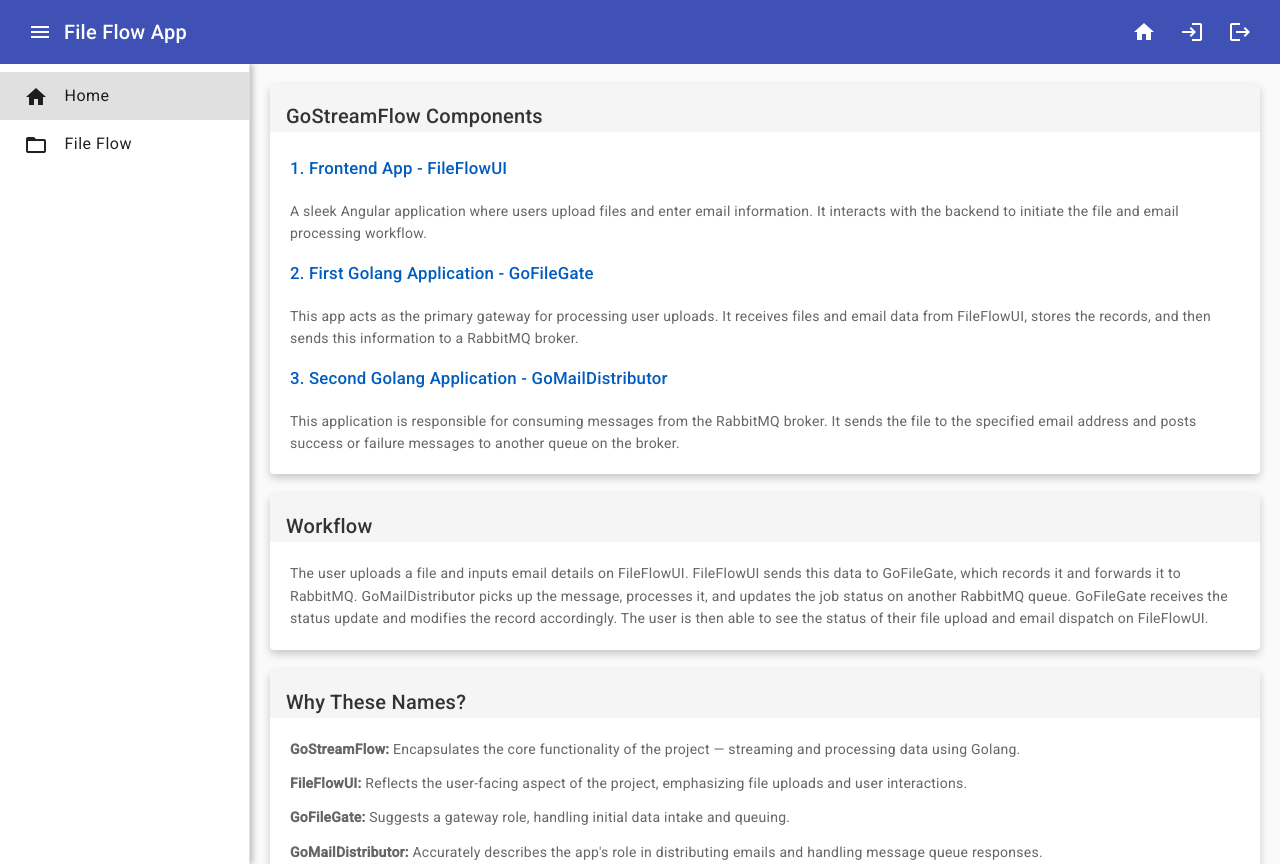
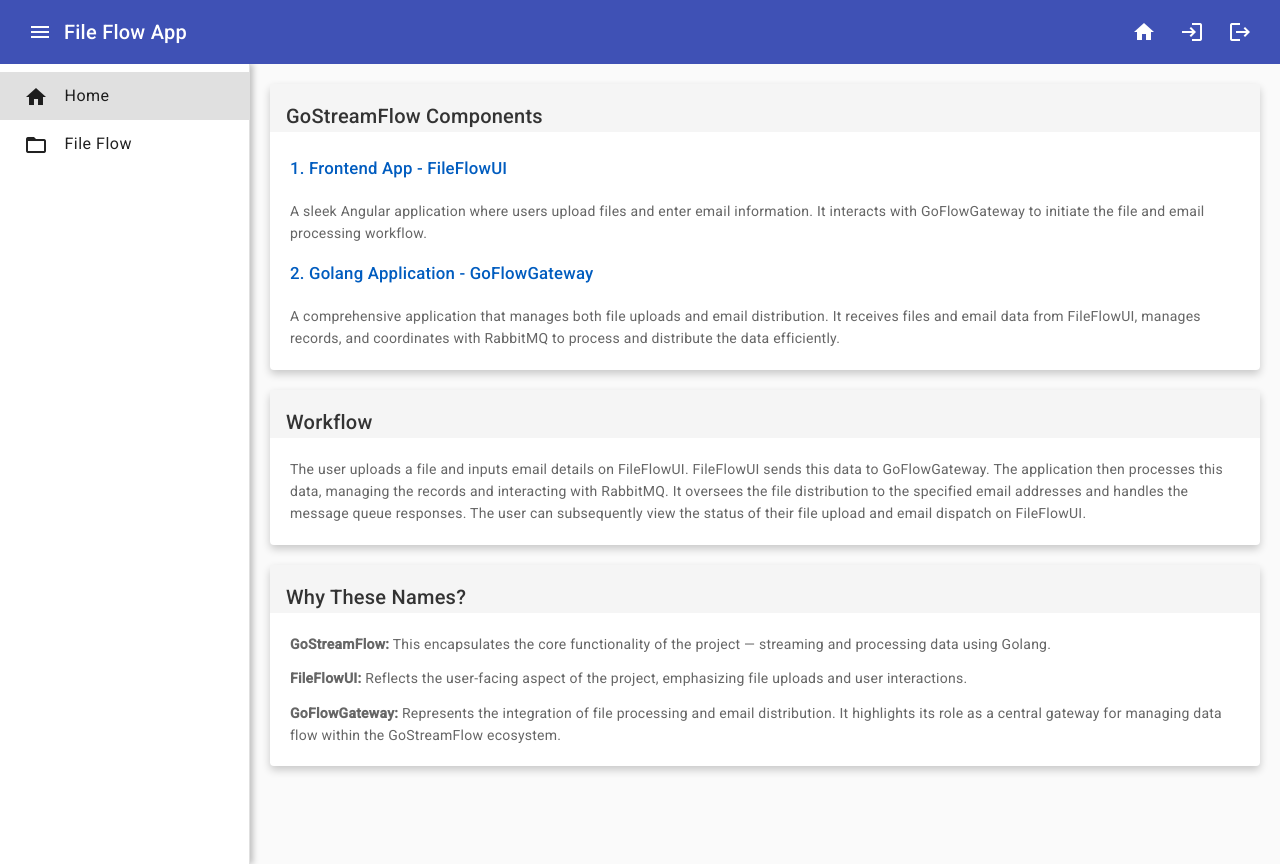
Before and after one commit to BillYang3416/go-stream-flow, an Angular app in the folder file-flow-ui/: page /home in a window 1280 px wide. Built offline with nearby package versions, Linux system fonts and the light colour scheme.

Commit message:
change intro on home page

```diff
--- a/file-flow-ui/src/app/features/home/home.component.html
+++ b/file-flow-ui/src/app/features/home/home.component.html
@@ -7,22 +7,16 @@
       <h2>1. Frontend App - FileFlowUI</h2>
       <p>
         A sleek Angular application where users upload files and enter email
-        information. It interacts with the backend to initiate the file and
+        information. It interacts with GoFlowGateway to initiate the file and
         email processing workflow.
       </p>
 
-      <h2>2. First Golang Application - GoFileGate</h2>
+      <h2>2. Golang Application - GoFlowGateway</h2>
       <p>
-        This app acts as the primary gateway for processing user uploads. It
-        receives files and email data from FileFlowUI, stores the records, and
-        then sends this information to a RabbitMQ broker.
-      </p>
-
-      <h2>3. Second Golang Application - GoMailDistributor</h2>
-      <p>
-        This application is responsible for consuming messages from the RabbitMQ
-        broker. It sends the file to the specified email address and posts
-        success or failure messages to another queue on the broker.
+        A comprehensive application that manages both file uploads and email
+        distribution. It receives files and email data from FileFlowUI, manages
+        records, and coordinates with RabbitMQ to process and distribute the
+        data efficiently.
       </p>
     </mat-card-content>
   </mat-card>
@@ -34,12 +28,11 @@
     <mat-card-content>
       <p>
         The user uploads a file and inputs email details on FileFlowUI.
-        FileFlowUI sends this data to GoFileGate, which records it and forwards
-        it to RabbitMQ. GoMailDistributor picks up the message, processes it,
-        and updates the job status on another RabbitMQ queue. GoFileGate
-        receives the status update and modifies the record accordingly. The user
-        is then able to see the status of their file upload and email dispatch
-        on FileFlowUI.
+        FileFlowUI sends this data to GoFlowGateway. The application then
+        processes this data, managing the records and interacting with RabbitMQ.
+        It oversees the file distribution to the specified email addresses and
+        handles the message queue responses. The user can subsequently view the
+        status of their file upload and email dispatch on FileFlowUI.
       </p>
     </mat-card-content>
   </mat-card>
@@ -50,20 +43,17 @@
     </mat-card-header>
     <mat-card-content>
       <p>
-        <strong>GoStreamFlow:</strong> Encapsulates the core functionality of
-        the project — streaming and processing data using Golang.
+        <strong>GoStreamFlow:</strong> This encapsulates the core functionality
+        of the project — streaming and processing data using Golang.
       </p>
       <p>
         <strong>FileFlowUI:</strong> Reflects the user-facing aspect of the
         project, emphasizing file uploads and user interactions.
       </p>
       <p>
-        <strong>GoFileGate:</strong> Suggests a gateway role, handling initial
-        data intake and queuing.
-      </p>
-      <p>
-        <strong>GoMailDistributor:</strong> Accurately describes the app's role
-        in distributing emails and handling message queue responses.
+        <strong>GoFlowGateway:</strong> Represents the integration of file
+        processing and email distribution. It highlights its role as a central
+        gateway for managing data flow within the GoStreamFlow ecosystem.
       </p>
     </mat-card-content>
   </mat-card>
```
